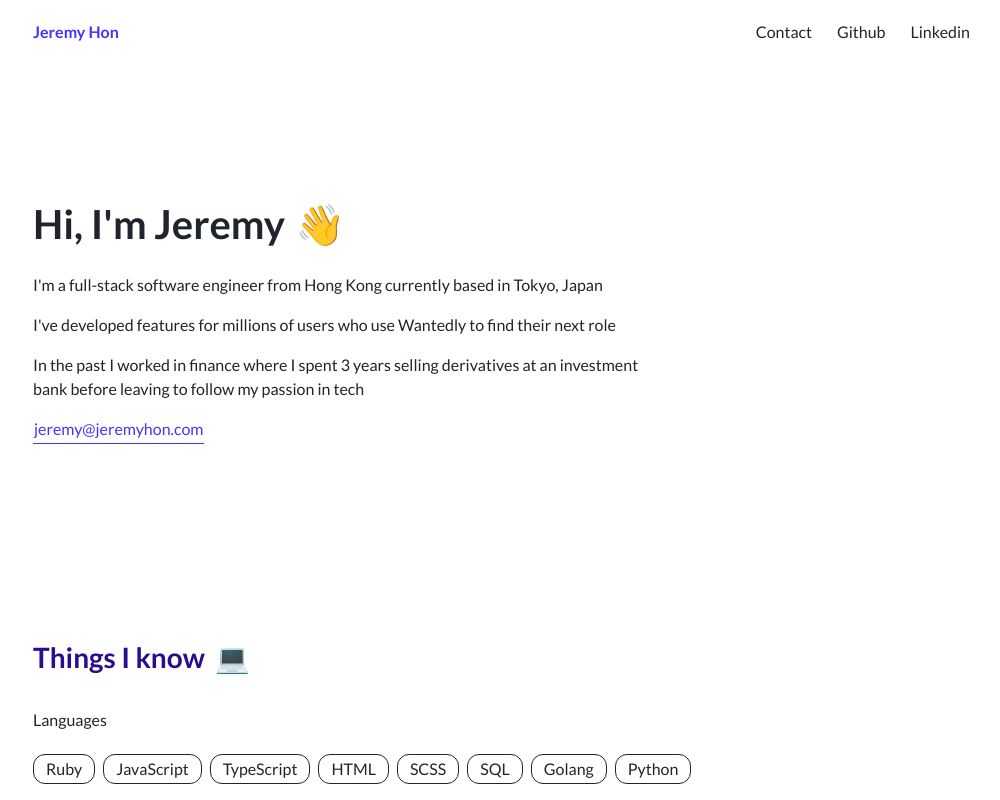
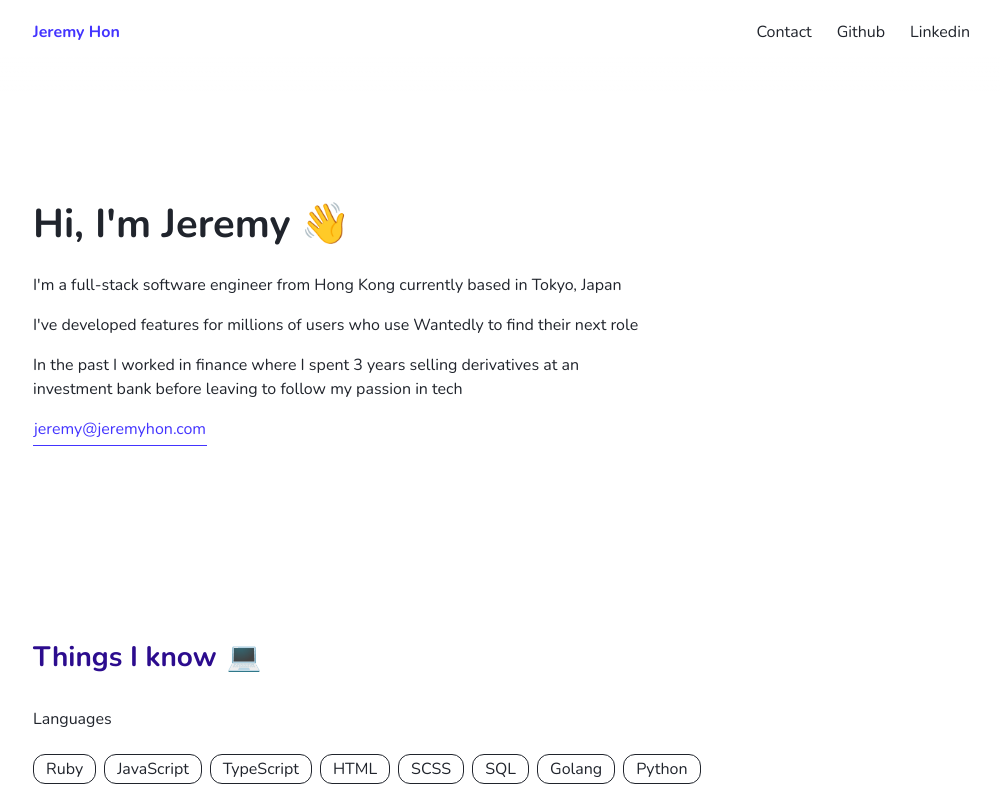
Before and after one commit to jeremykhon/personal-website, a Next.js app: page / in a window 1280 px wide. Shown: the top 800 px of the page, without its empty margins (126-1126 px from the left). Built offline with nearby package versions, Linux system fonts and the light colour scheme.

Commit message:
change font nunito

```diff
--- a/styles/index.scss
+++ b/styles/index.scss
@@ -1,10 +1,10 @@
-@import url("https://fonts.googleapis.com/css2?family=Lato:wght@400;700&display=swap");
+@import url("https://fonts.googleapis.com/css2?family=Nunito:wght@400;700&display=swap");
 @import "bootstrap/scss/bootstrap.scss";
 @import "./switch.scss";
 @import "./sidemenu.scss";
 
 body {
-  font-family: "Lato", sans-serif;
+  font-family: "Nunito", sans-serif;
   font-size: 16px;
   color: var(--color-text);
   background-color: var(--color-bg);
```
